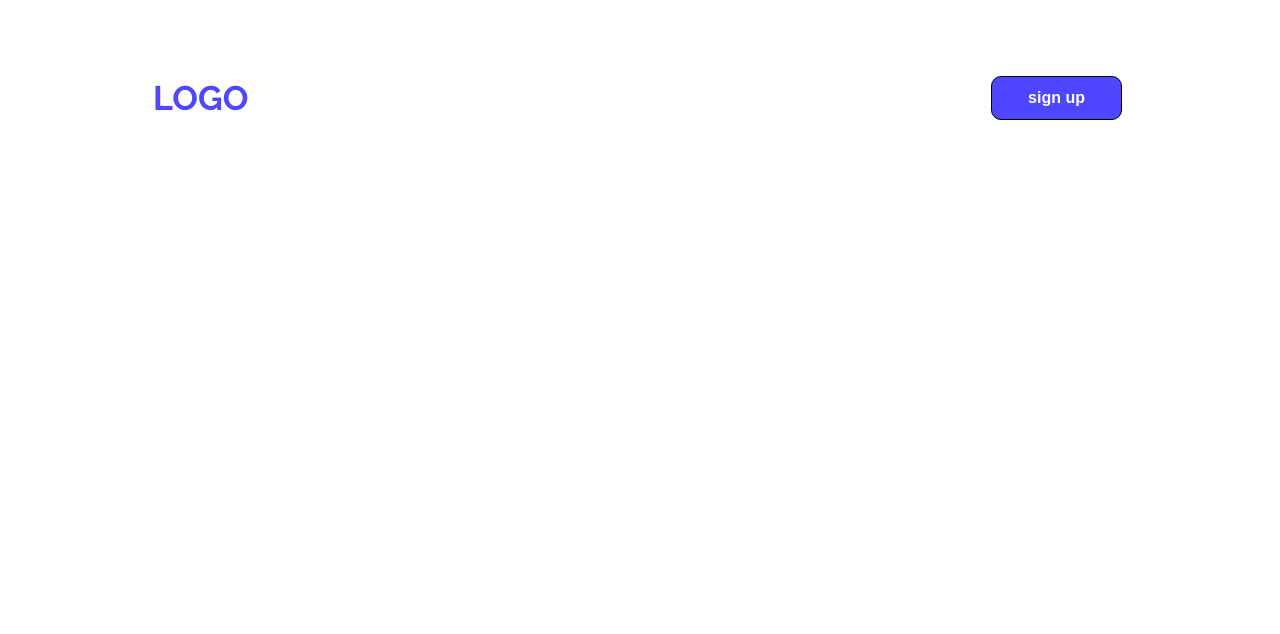
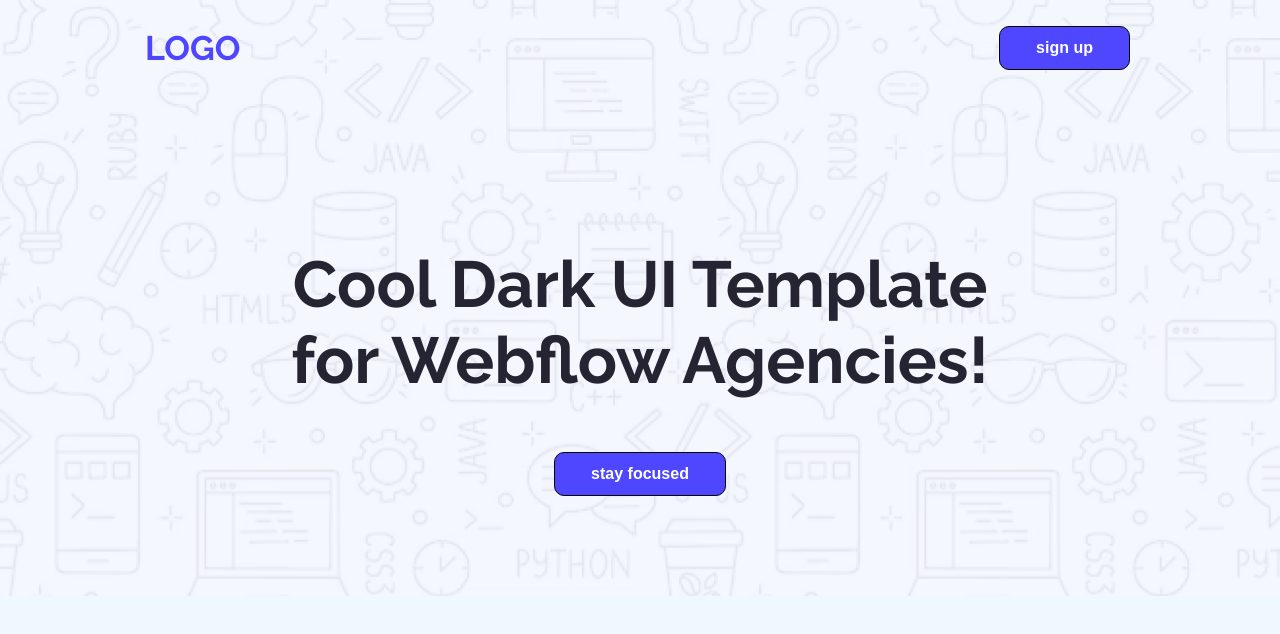
Before and after one commit to maksud5084/Assignment-1, a plain HTML site: page index.html in a window 1280 px wide. Drawn offline with Linux system fonts and the light colour scheme.

Commit message:
header section added

```diff
--- a/index.html
+++ b/index.html
@@ -13,11 +13,15 @@
 </head>
 
 <body class="raleway-normal">
-    <header>
+    <header class="header">
         <nav class="top-menu">
             <h1 class="logo">LOGO</h1>
             <li><a href=""><button class="btn-primary">sign up</button></a></li>
         </nav>
+        <section class="banner">
+            <h1 class="banner-title">Cool Dark UI Template for Webflow Agencies!</h1>
+            <button class="btn-primary stay-focused">stay focused</button>
+        </section>
     </header>
 </body>
 
--- a/styles/style.css
+++ b/styles/style.css
@@ -3,6 +3,9 @@
   font-family: "Raleway", sans-serif;
   font-optical-sizing: auto;
   font-style: normal;
+  padding: 0;
+  margin: 0;
+  background-color: aliceblue;
 }
 /* shared style  */
 .btn-primary{
@@ -16,11 +19,14 @@
 }
 
 /* nav styles */
+.header{
+    background-image: url(../Assets/Hero-bg.png);
+}
 .top-menu{
     display: flex;
     align-items: center;
     justify-content: space-between;
-    margin: 50px 150px 50px 145px;
+    margin:0 150px 50px 145px;
 }
 .logo{
     font-style: black;
@@ -30,3 +36,19 @@
 nav li{
 list-style: none;
 }
+/* banner design */
+.banner{
+    max-width: 905px;
+    margin:150px 260px 185px 260px;
+    text-align: center;
+
+}
+.banner-title{
+    font-size: 65px;
+    font-weight: bold;
+    color: #252432;
+}
+.stay-focused{
+    /* text-align: center; */
+    margin-bottom: 100px;
+}
```
